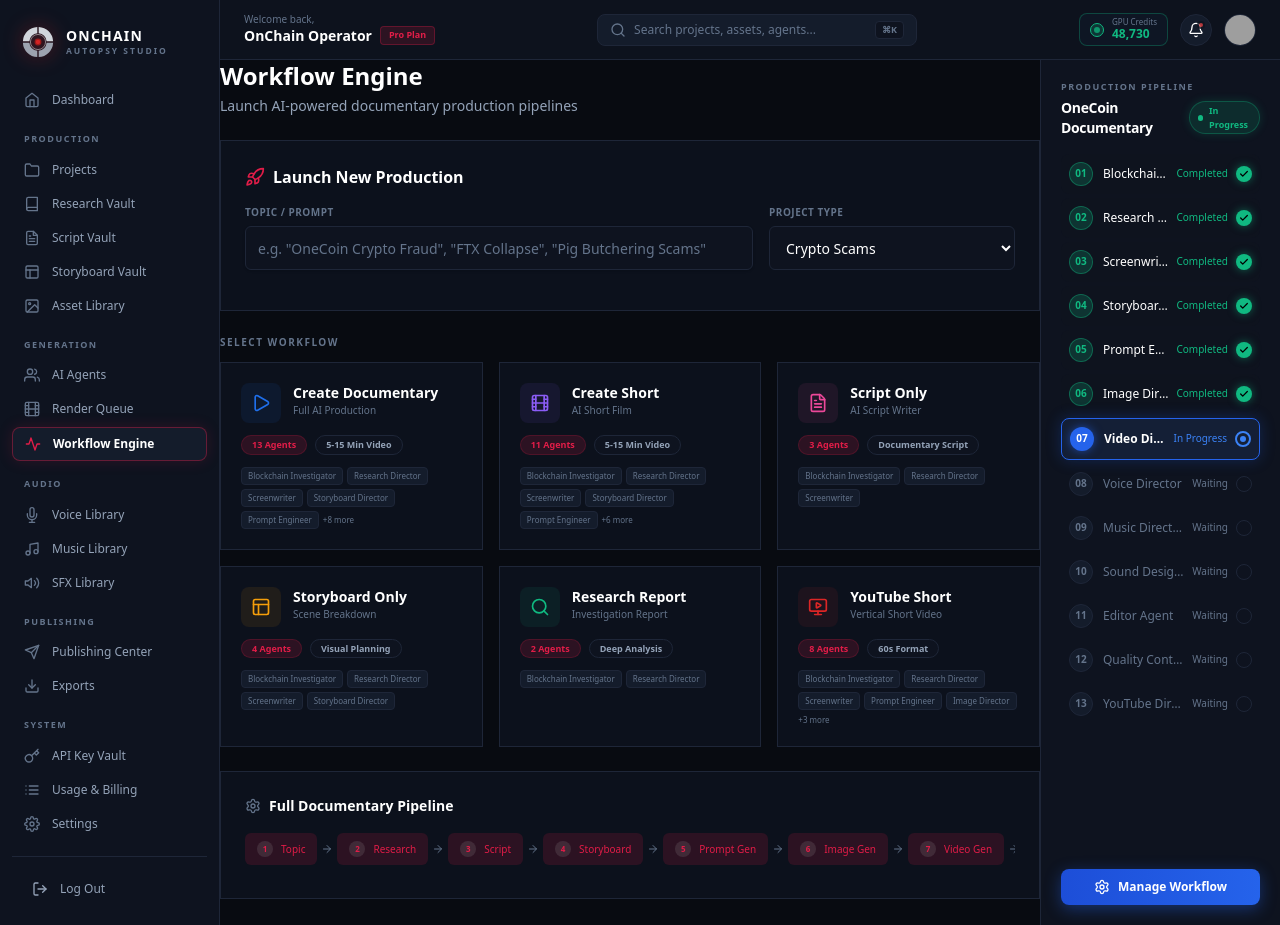
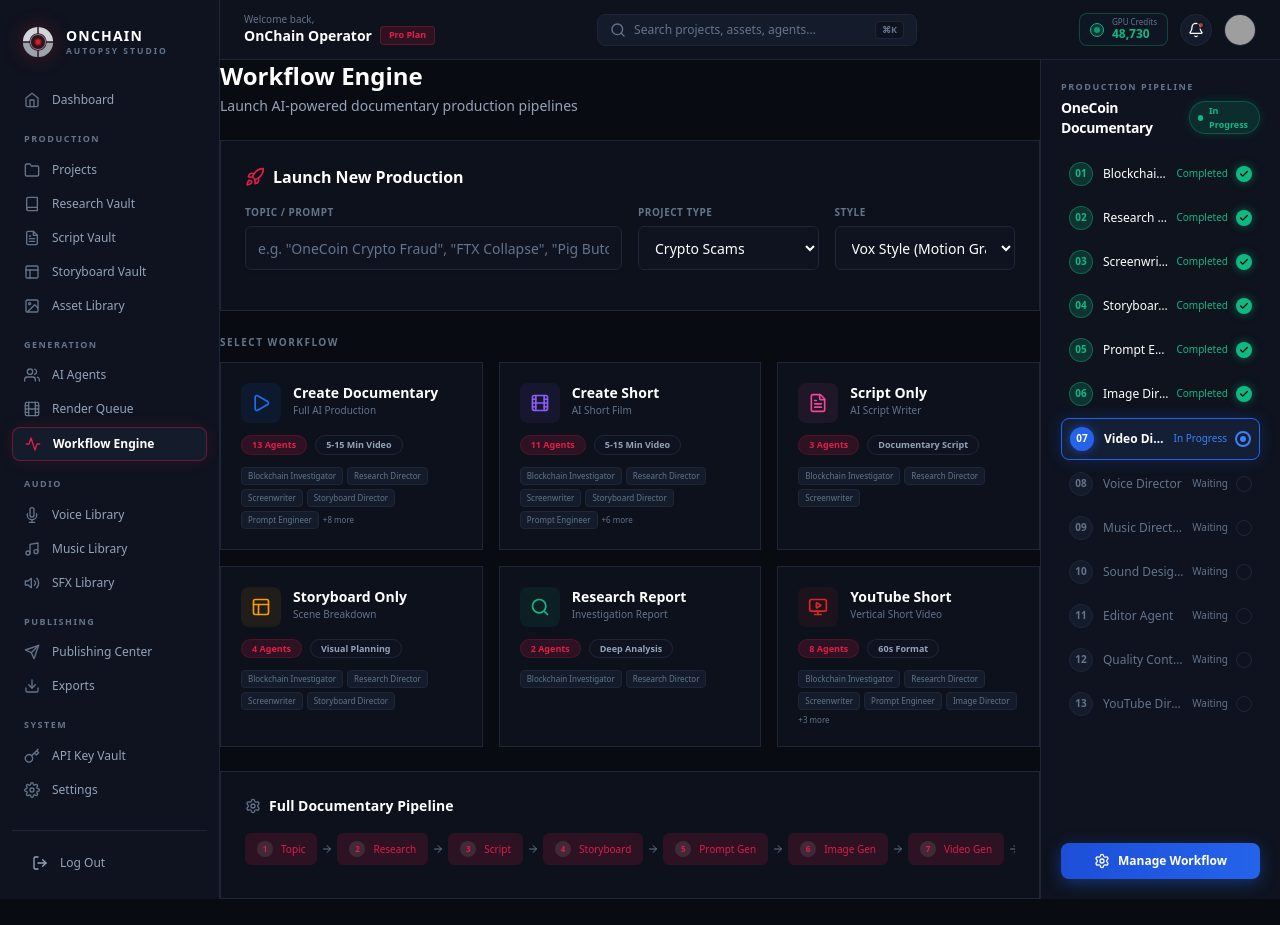
Before and after one commit to lovethmykel-ui/onchain-autopsy-studio, a Next.js app: page /workflow in a window 1280 px wide. After the commit the page ends 899 px from the top, so only its background shows below. Built offline with nearby package versions, Linux system fonts and the light colour scheme; grey boxes are pictures that could not be loaded.

Commit message:
feat: remove billing and add documentary styles

```diff
--- a/src/app/(dashboard)/settings/page.tsx
+++ b/src/app/(dashboard)/settings/page.tsx
@@ -18,7 +18,6 @@ const itemVariants = {
 const settingSections = [
   { title: 'Profile', description: 'Manage your account details and preferences', icon: User, href: '/settings/profile', color: '#1F6FEB' },
   { title: 'API Key Vault', description: 'Encrypted storage for all AI provider API keys', icon: KeyRound, href: '/settings/api-vault', color: '#10B981' },
-  { title: 'Usage & Billing', description: 'Credits, costs, and subscription management', icon: CreditCard, href: '/settings/usage', color: '#F59E0B' },
   { title: 'Notifications', description: 'Configure alerts for renders, agents, and exports', icon: Bell, href: '#', color: '#A855F7' },
   { title: 'Appearance', description: 'Theme, layout, and display preferences', icon: Palette, href: '#', color: '#EC4899' },
   { title: 'Integrations', description: 'YouTube, cloud storage, and third-party services', icon: Globe, href: '#', color: '#06B6D4' },
--- a/src/app/(dashboard)/settings/usage/page.tsx
+++ /dev/null
@@ -1,111 +0,0 @@
-'use client'
-
-import React from 'react'
-import { motion } from 'framer-motion'
-import { Zap, TrendingUp, Cpu, Database, DollarSign, CreditCard, BarChart3, Calendar } from 'lucide-react'
-import { Badge } from '@/components/ui/badge'
-import { Button } from '@/components/ui/button'
-import { Progress } from '@/components/ui/progress'
-import { cn } from '@/lib/utils'
-
-const containerVariants = {
-  hidden: { opacity: 0 },
-  visible: { opacity: 1, transition: { staggerChildren: 0.06 } },
-}
-const itemVariants = {
-  hidden: { opacity: 0, y: 8 },
-  visible: { opacity: 1, y: 0, transition: { duration: 0.4, ease: [0.16, 1, 0.3, 1] as const } },
-}
-
-const usageBreakdown = [
-  { category: 'LLM (Research, Scripts)', usage: 12400, cost: 4.82, percentage: 12 },
-  { category: 'Image Generation', usage: 2451, cost: 42.50, percentage: 35 },
-  { category: 'Video Generation', usage: 1248, cost: 186.20, percentage: 28 },
-  { category: 'Voice Synthesis', usage: 342, cost: 28.40, percentage: 12 },
-  { category: 'Music Generation', usage: 128, cost: 45.60, percentage: 8 },
-  { category: 'Sound Effects', usage: 982, cost: 35.06, percentage: 5 },
-]
-
-export default function UsagePage() {
-  return (
-    <motion.div variants={containerVariants} initial="hidden" animate="visible" className="space-y-6">
-      <motion.div variants={itemVariants} className="flex items-center justify-between">
-        <div>
-          <h1 className="text-2xl font-bold text-text-primary font-heading">Usage & Billing</h1>
-          <p className="text-sm text-text-secondary mt-1">Monitor credits, costs, and subscription details</p>
-        </div>
-        <Button className="gap-2">
-          <CreditCard className="w-4 h-4" />
-          Manage Subscription
-        </Button>
-      </motion.div>
-
-      {/* Stats */}
-      <motion.div variants={itemVariants} className="grid grid-cols-2 lg:grid-cols-4 gap-4">
-        <StatCard icon={<Zap className="w-5 h-5 text-accent" />} label="Credits Remaining" value="48,730" subtext="of 60,000 monthly" progress={81} />
-        <StatCard icon={<DollarSign className="w-5 h-5 text-warning" />} label="Total Spent" value="$342.58" subtext="This billing cycle" />
-        <StatCard icon={<BarChart3 className="w-5 h-5 text-success" />} label="Generations" value="5,551" subtext="+15% from last month" />
-        <StatCard icon={<Database className="w-5 h-5 text-error" />} label="Storage" value="1.2 TB" subtext="of 5 TB" progress={24} />
-      </motion.div>
-
-      {/* Breakdown */}
-      <motion.div variants={itemVariants} className="glass-card p-5">
-        <h2 className="text-sm font-semibold text-text-primary mb-4">Cost Breakdown by Category</h2>
-        <div className="space-y-4">
-          {usageBreakdown.map((item) => (
-            <div key={item.category}>
-              <div className="flex items-center justify-between mb-1.5">
-                <span className="text-xs text-text-secondary">{item.category}</span>
-                <div className="flex items-center gap-4 text-xs">
-                  <span className="text-text-muted">{item.usage.toLocaleString()} uses</span>
-                  <span className="font-bold text-text-primary">${item.cost.toFixed(2)}</span>
-                </div>
-              </div>
-              <Progress value={item.percentage} className="h-2" />
-            </div>
-          ))}
-        </div>
-      </motion.div>
-
-      {/* Subscription */}
-      <motion.div variants={itemVariants} className="glass-card p-5 border-accent/20">
-        <div className="flex items-center justify-between">
-          <div className="flex items-center gap-4">
-            <div className="w-12 h-12 rounded-xl bg-accent-muted flex items-center justify-center">
-              <Zap className="w-6 h-6 text-accent" />
-            </div>
-            <div>
-              <div className="flex items-center gap-2">
-                <h3 className="text-base font-bold text-text-primary">Pro Plan</h3>
-                <Badge variant="accent">Active</Badge>
-              </div>
-              <p className="text-xs text-text-secondary mt-0.5">60,000 credits/month • 5 TB storage • All agents</p>
-            </div>
-          </div>
-          <div className="text-right">
-            <p className="text-lg font-bold text-text-primary">$49<span className="text-xs text-text-muted font-normal">/month</span></p>
-            <p className="text-[10px] text-text-muted flex items-center gap-1"><Calendar className="w-3 h-3" />Renews Jun 20, 2026</p>
-          </div>
-        </div>
-      </motion.div>
-    </motion.div>
-  )
-}
-
-function StatCard({ icon, label, value, subtext, progress }: {
-  icon: React.ReactNode; label: string; value: string; subtext: string; progress?: number
-}) {
-  return (
-    <div className="glass-card p-4">
-      <div className="flex items-center gap-3 mb-2">
-        <div className="w-10 h-10 rounded-lg bg-card-elevated flex items-center justify-center">{icon}</div>
-        <div>
-          <p className="text-[10px] text-text-muted">{label}</p>
-          <p className="text-xl font-bold text-text-primary">{value}</p>
-        </div>
-      </div>
-      <p className="text-[10px] text-text-muted">{subtext}</p>
-      {progress !== undefined && <Progress value={progress} className="h-1 mt-2" />}
-    </div>
-  )
-}
--- a/src/app/(dashboard)/workflow/page.tsx
+++ b/src/app/(dashboard)/workflow/page.tsx
@@ -13,7 +13,7 @@ import { Progress } from '@/components/ui/progress'
 import { useRouter } from 'next/navigation'
 import { toast } from 'sonner'
 import { useAppStore } from '@/store/useAppStore'
-import { WORKFLOW_TYPES, AGENTS, PROJECT_TYPES } from '@/lib/constants'
+import { WORKFLOW_TYPES, AGENTS, PROJECT_TYPES, DOCUMENTARY_STYLES } from '@/lib/constants'
 import { cn } from '@/lib/utils'
 
 const containerVariants = {
@@ -35,6 +35,7 @@ export default function WorkflowPage() {
   const [selectedWorkflow, setSelectedWorkflow] = useState<string | null>(null)
   const [topic, setTopic] = useState('')
   const [projectType, setProjectType] = useState(PROJECT_TYPES[0])
+  const [documentaryStyle, setDocumentaryStyle] = useState(DOCUMENTARY_STYLES[0])
   const [isLaunching, setIsLaunching] = useState(false)
 
   const router = useRouter()
@@ -48,7 +49,7 @@ export default function WorkflowPage() {
       const res = await fetch('/api/workflow/start', {
         method: 'POST',
         headers: { 'Content-Type': 'application/json' },
-        body: JSON.stringify({ topic, type: projectType })
+        body: JSON.stringify({ topic, type: projectType, style: documentaryStyle })
       })
 
       const data = await res.json()
@@ -93,7 +94,7 @@ export default function WorkflowPage() {
           <h2 className="text-base font-semibold text-text-primary">Launch New Production</h2>
         </div>
 
-        <div className="grid grid-cols-1 lg:grid-cols-3 gap-4 mb-4">
+        <div className="grid grid-cols-1 lg:grid-cols-4 gap-4 mb-4">
           <div className="lg:col-span-2">
             <label className="text-[10px] font-semibold text-text-muted uppercase tracking-wider mb-1.5 block">Topic / Prompt</label>
             <Input
@@ -112,6 +113,18 @@ export default function WorkflowPage() {
             >
               {PROJECT_TYPES.map(type => (
                 <option key={type} value={type}>{type}</option>
+              ))}
+            </select>
+          </div>
+          <div>
+            <label className="text-[10px] font-semibold text-text-muted uppercase tracking-wider mb-1.5 block">Style</label>
+            <select
+              value={documentaryStyle}
+              onChange={(e) => setDocumentaryStyle(e.target.value as typeof documentaryStyle)}
+              className="w-full h-11 rounded-md bg-card border border-border px-3 text-sm text-text-primary focus:outline-none focus:border-accent/50 cursor-pointer"
+            >
+              {DOCUMENTARY_STYLES.map(style => (
+                <option key={style} value={style}>{style}</option>
               ))}
             </select>
           </div>
--- a/src/components/layout/Sidebar.tsx
+++ b/src/components/layout/Sidebar.tsx
@@ -47,7 +47,6 @@ export const NAV_SECTIONS = [
     title: 'SYSTEM',
     items: [
       { label: 'API Key Vault', href: '/settings/api-vault', icon: <svg viewBox="0 0 24 24" fill="none" stroke="currentColor" strokeWidth="2" strokeLinecap="round" strokeLinejoin="round"><path d="M21 2l-2 2m-7.61 7.61a5.5 5.5 0 1 1-7.778 7.778 5.5 5.5 0 0 1 7.777-7.777zm0 0L15.5 7.5m0 0l3 3L22 7l-3-3m-3.5 3.5L19 4"/></svg> },
-      { label: 'Usage & Billing', href: '/settings/usage', icon: <svg viewBox="0 0 24 24" fill="none" stroke="currentColor" strokeWidth="2" strokeLinecap="round" strokeLinejoin="round"><line x1="8" y1="6" x2="21" y2="6"/><line x1="8" y1="12" x2="21" y2="12"/><line x1="8" y1="18" x2="21" y2="18"/><line x1="3" y1="6" x2="3.01" y2="6"/><line x1="3" y1="12" x2="3.01" y2="12"/><line x1="3" y1="18" x2="3.01" y2="18"/></svg> },
       { label: 'Settings', href: '/settings', icon: <svg viewBox="0 0 24 24" fill="none" stroke="currentColor" strokeWidth="2" strokeLinecap="round" strokeLinejoin="round"><circle cx="12" cy="12" r="3"/><path d="M19.4 15a1.65 1.65 0 0 0 .33 1.82l.06.06a2 2 0 0 1 0 2.83 2 2 0 0 1-2.83 0l-.06-.06a1.65 1.65 0 0 0-1.82-.33 1.65 1.65 0 0 0-1 1.51V21a2 2 0 0 1-2 2 2 2 0 0 1-2-2v-.09A1.65 1.65 0 0 0 9 19.4a1.65 1.65 0 0 0-1.82.33l-.06.06a2 2 0 0 1-2.83 0 2 2 0 0 1 0-2.83l.06-.06a1.65 1.65 0 0 0 .33-1.82 1.65 1.65 0 0 0-1.51-1H3a2 2 0 0 1-2-2 2 2 0 0 1 2-2h.09A1.65 1.65 0 0 0 4.6 9a1.65 1.65 0 0 0-.33-1.82l-.06-.06a2 2 0 0 1 0-2.83 2 2 0 0 1 2.83 0l.06.06a1.65 1.65 0 0 0 1.82.33H9a1.65 1.65 0 0 0 1-1.51V3a2 2 0 0 1 2-2 2 2 0 0 1 2 2v.09a1.65 1.65 0 0 0 1 1.51 1.65 1.65 0 0 0 1.82-.33l.06-.06a2 2 0 0 1 2.83 0 2 2 0 0 1 0 2.83l-.06.06a1.65 1.65 0 0 0-.33 1.82V9a1.65 1.65 0 0 0 1.51 1H21a2 2 0 0 1 2 2 2 2 0 0 1-2 2h-.09a1.65 1.65 0 0 0-1.51 1z"/></svg> }
     ]
   }
--- a/src/lib/constants.ts
+++ b/src/lib/constants.ts
@@ -58,7 +58,6 @@ export const NAV_SECTIONS = [
     title: 'SYSTEM',
     items: [
       { label: 'API Key Vault', href: '/settings/api-vault', icon: KeyRound },
-      { label: 'Usage & Billing', href: '/settings/usage', icon: CreditCard },
       { label: 'Settings', href: '/settings', icon: Settings },
     ],
   },
@@ -246,6 +245,17 @@ export const PROJECT_TYPES = [
 
 export type ProjectType = typeof PROJECT_TYPES[number]
 
+// ── Documentary Styles ──
+export const DOCUMENTARY_STYLES = [
+  'Vox Style (Motion Graphics with Parallax)',
+  'Netflix Style',
+  'Cinematic',
+  'Minimalist Motion Graphics',
+  'Standard Documentary',
+] as const
+
+export type DocumentaryStyle = typeof DOCUMENTARY_STYLES[number]
+
 // ── Workflow Types ──
 export const WORKFLOW_TYPES = [
   {
```
